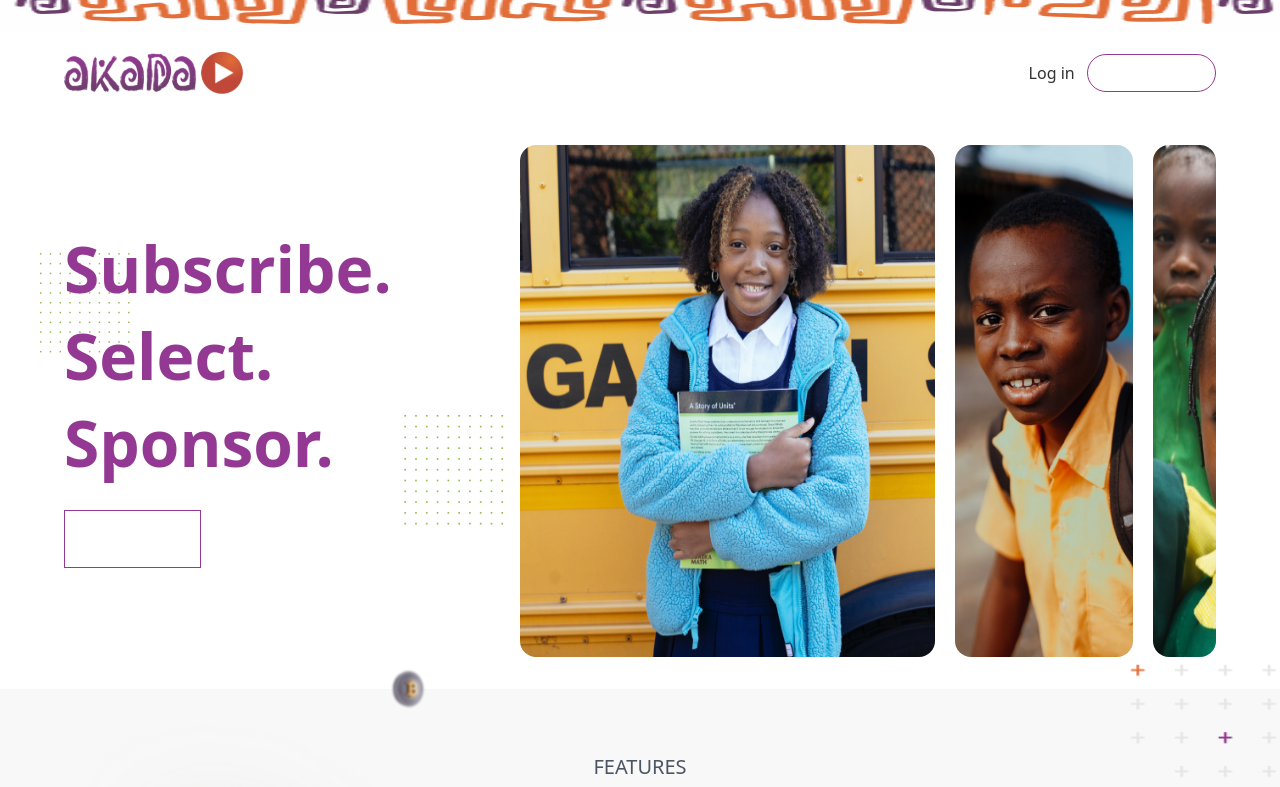
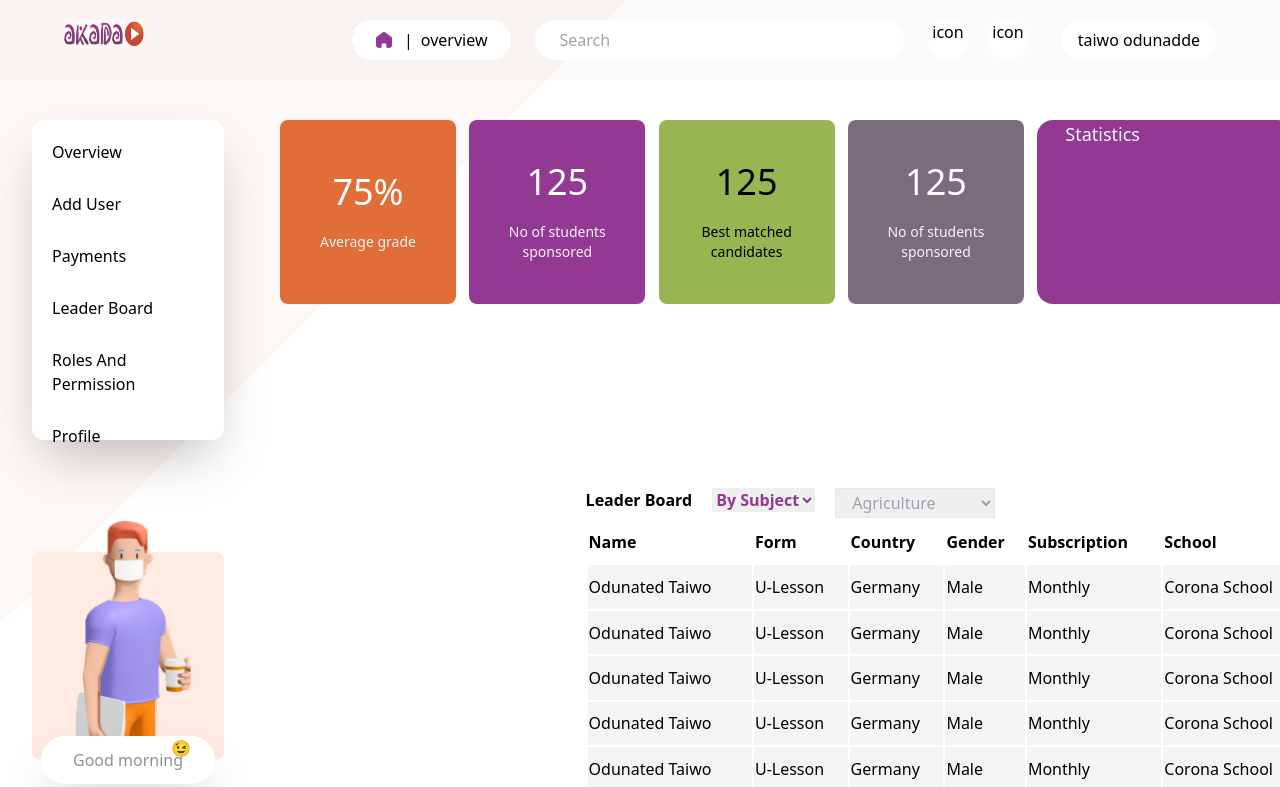
Before and after one commit to arudovwen/akada, a React (Create React App) app: page /dashboard in a window 1280 px wide. Before the commit this address led to /. Shown: the top 787 px of the page. Built offline with nearby package versions, Linux system fonts and the light colour scheme.

Commit message:
update dashboard header, layout

```diff
--- a/src/App.js
+++ b/src/App.js
@@ -16,23 +16,24 @@ export default function App() {
   return (
     <Routes>
       <Route element={<HomeLayout />}>
-        <Route path='/' element={<Landing />} />
+        <Route path="/" element={<Landing />} />
       </Route>
 
-      <Route path='/dashboard' element={<UserLayout />}>
-        <Route path='About' element={<About />} />
+      <Route  element={<UserLayout />}>
+        <Route path="/dashboard" element={<Dashboard />} />
       </Route>
-      <Route path='/getStarted' element={<Dashboard />} />
+
+
 
       <Route element={<AuthLayout />}>
-        <Route path='register' element={<RegisterAccount />} />
-        <Route path='/login' element={<LoginAccount />} />
-        <Route path='/verify-account' element={<VerifyAccount />} />
-        <Route path='/forgot-password' element={<ForgotPassword />} />
-        <Route path='/reset-password' element={<ResetPassword />} />
+        <Route path="register" element={<RegisterAccount />} />
+        <Route path="/login" element={<LoginAccount />} />
+        <Route path="/verify-account" element={<VerifyAccount />} />
+        <Route path="/forgot-password" element={<ForgotPassword />} />
+        <Route path="/reset-password" element={<ResetPassword />} />
       </Route>
 
-      <Route path='/admin' element={<AdminLayout />}>
+      <Route path="/admin" element={<AdminLayout />}>
         {/* <Route path="About" element={<About />} /> */}
       </Route>
     </Routes>
--- a/src/layouts/UserLayout.js
+++ b/src/layouts/UserLayout.js
@@ -1,20 +1,31 @@
 import { Navigate, Outlet, Link } from "react-router-dom";
 import { useAuth } from "../hooks/useAuth";
+import Header from "../pages/Dashboard/Header";
+import SideBar from "../pages/Dashboard/SideBar";
+import dash from "../images/dash.png";
 
 export const UserLayout = () => {
   const { user } = useAuth();
 
-  if (!user) {
+  if (user) {
     return <Navigate to="/" />;
   }
 
   return (
-    <div>
-      <nav>
-        <Link to="/settings">Settings</Link>
-        <Link to="/profile">Profile</Link>
-      </nav>
-      <Outlet />
+    <div className="h-screen w-screen relative overflow-hidden">
+      <img src={dash} alt="dash" className="absolute top-0 left-0 z-[1]" />
+      <div className="z-[3] w-full">
+        <Header />
+      </div>
+      <div className="flex py-10 z-[4] relative">
+        <div className="w-[20%] px-8">
+          {" "}
+          <SideBar />
+        </div>
+        <div className="w-[80%] px-6 relative z-10">
+          <Outlet />
+        </div>
+      </div>
     </div>
   );
 };
--- a/src/pages/Dashboard/Dashboard.js
+++ b/src/pages/Dashboard/Dashboard.js
@@ -1,14 +1,44 @@
-import Header from './Header';
-import Box from './Box';
 
-import Table from './Table';
+import Table from "./Table";
 
 const Dashboard = function () {
   return (
     <section>
-      <Header />
-      <Box />
-
+      <div className="w-full grid grid-cols-6 gap-x-40">
+        <div className="bg-[#E16D38] w-[11rem] h-[11.5rem] rounded-lg text-center px-8   px-8  py-12 flex items-center justify-center flex items-center justify-center">
+          <div>
+            <p className="text-white text-4xl mb-5">75%</p>
+            <p className="text-gray-100 font-thin text-sm">Average grade</p>
+          </div>
+        </div>
+        <div className="bg-[#943993] w-[11rem] h-[11.5rem] rounded-lg text-center   px-8  py-12 flex items-center justify-center">
+          <div>
+            <p className="text-white text-4xl mb-5">125</p>
+            <p className="text-gray-100 font-thin text-sm">
+              No of students sponsored
+            </p>
+          </div>
+        </div>
+        <div className="bg-[#97B550] w-[11rem] h-[11.5rem] rounded-lg text-center   px-8  py-12 flex items-center justify-center">
+          <div>
+            <p className="text-black text-4xl mb-5">125</p>
+            <p className="text-black font-thin text-sm">
+              Best matched candidates
+            </p>
+          </div>
+        </div>
+        <div className="bg-[#7A6D7B] w-[11rem] h-[11.5rem] rounded-lg text-center   px-8  py-12 flex items-center justify-center">
+          <div>
+            <p className="text-white text-4xl mb-5">125</p>
+            <p className="text-gray-100 font-thin text-sm">
+              No of students sponsored
+            </p>
+          </div>
+        </div>
+        <div className="bg-[#943993] w-[16rem] h-[11.5rem] rounded-2xl pl-7">
+          <p className="text-gray-100 text-lg">Statistics</p>
+        </div>
+      </div>
       <Table />
     </section>
   );
--- a/src/pages/Dashboard/Header.js
+++ b/src/pages/Dashboard/Header.js
@@ -1,37 +1,39 @@
-import akada from '../../images/akada-logo.png';
-import home from '../../images/home.png';
-import taiwo from '../../images/taiwo.png';
-import bag from '../../images/bag.png';
+import akada from "../../images/akada-logo.png";
+import home from "../../images/home.png";
+import taiwo from "../../images/taiwo.png";
+import bag from "../../images/bag.png";
 
 const Header = function () {
   return (
-    <section className=' bg-[#FAFAFA]'>
-      <nav className='flex py-5 container gap-x-14'>
-        <div className='w-1/5'>
-          <img src={akada} alt='logo' className='w-20 h-7' />
+    <section className="bg-[#FAFAFA] w-full">
+      <nav className="grid grid-cols-4 py-5 container ">
+        <div className="col-span-1">
+          <img src={akada} alt="logo" className="w-20 h-7" />
         </div>
 
-        <div className='w-full grid grid-cols-3   '>
-          <div className='flex gap-x-5 w-'>
-            <div className='bg-white py-2 px-6 rounded-3xl'>
-              {' '}
-              {/* <img src={home} alt='icon' className='h-2 w-2' />  */}
-              overview
+        <div className="col-span-2  z-30 mr-6">
+          <div className="flex">
+            <div className="bg-white py-2 px-6 rounded-3xl mr-6 flex items-center">
+              {" "}
+              <img src={home} alt='icon' className='h-4 w-4 mr-1' />
+              <span className="mx-2">|</span>
+              <span>overview</span>
             </div>
             <input
-              type='text'
-              placeholder='Search'
-              className='w-[10rem] rounded-2xl pl-6 py-2 '
+              type="text"
+              placeholder="Search"
+              className=" rounded-full pl-6 py-2 flex-1"
             />
           </div>
-
-          <div className='flex ml-64 '>
-            <div>icon</div>
-            <div>icon</div>
+        </div>
+        <div className="col-span-1 flex items-center justify-between">
+          <div className="flex items-center">
+            <div className="w-10 h-10 rounded-full bg-white flex item-center justify-center mr-5">icon</div>
+            <div className="w-10 h-10 rounded-full bg-white flex item-center justify-center">icon</div>
           </div>
 
-          <div className='text-right'>
-            <img src='' alt='' />
+          <div className="text-right flex items-center h-10 bg-white rounded-full px-4">
+            <img src="" alt="" />
             <p>taiwo odunadde</p>
           </div>
         </div>
--- /dev/null
+++ b/src/pages/Dashboard/SideBar.js
@@ -0,0 +1,64 @@
+import bg from "../../images/bg.png";
+import richie from "../../images/richieimage.png";
+
+const sideBar = [
+  {
+    id: 1,
+    title: "overview",
+    icon: "icon",
+  },
+
+  {
+    id: 2,
+    title: "add user",
+    icon: "icon",
+  },
+
+  {
+    id: 3,
+    title: "payments",
+    icon: "icon",
+  },
+
+  {
+    id: 4,
+    title: "leader board",
+    icon: "icon",
+  },
+
+  {
+    id: 5,
+    title: "roles and permission",
+    icon: "icon",
+  },
+
+  {
+    id: 6,
+    title: "profile",
+    icon: "icon",
+  },
+];
+
+const SideBar = function () {
+  return (
+    <section className="">
+      <div className=" bg-white shadow-2xl h-[20rem] p-5 rounded-xl  mb-28">
+        {sideBar.map((item) => {
+          return <div className="mb-7 capitalize  ">{item.title}</div>;
+        })}
+      </div>
+      <div className="rounded-lg bg-[#FFEBE2] relative h-56 max-h-52 flex justify-center">
+        <img
+          src={richie}
+          alt="richie"
+          className="h-56 mx-auto  z-10 absolute -top-8"
+        />
+        <button className="py-3  rounded-full shadow-2xl text-[#909096] bg-white px-8 z-20  absolute -bottom-6 whitespace-nowrap ">
+          Good morning <span className="absolute top-0 right-6">&#128521;</span>
+        </button>
+      </div>
+    </section>
+  );
+};
+
+export default SideBar;
--- a/src/pages/Landing/About.js
+++ b/src/pages/Landing/About.js
@@ -44,8 +44,8 @@ function About() {
           }}
         >
           <div className='grid grid-cols-4 gap-2 mt-8  mx-auto relative h-full transition duration-500'>
-            {categories.map((item) => (
-              <div className='duration-300 group bg-black/30 h-full grid items-end py-10 text-left px-5'>
+            {categories.map((item, index) => (
+              <div key={index} className='duration-300 group bg-black/30 h-full grid items-end py-10 text-left px-5'>
                 <div className='h-50 mt-auto'>
                   <h5 className='text-xl font-bold text-white mb-2 capitalize'>
                     {item.title}
--- a/src/pages/Landing/Features.js
+++ b/src/pages/Landing/Features.js
@@ -43,8 +43,8 @@ function Features() {
         </h2>
 
         <div className='grid grid-cols-4 gap-8 mt-8 lg:w-[80%] mx-auto relative'>
-          {categories.map((item) => (
-            <div className=' z-20 hover:shadow-lg hover:bg-white px-6 py-8 rounded-3xl transition ease-in-out delay-300 duration-300'>
+          {categories.map((item, index) => (
+            <div key={index} className=' z-20 hover:shadow-lg hover:bg-white px-6 py-8 rounded-3xl transition ease-in-out delay-300 duration-300'>
               <div className='p-5 bg-[#FFF1DA] rounded-t-8 rounded-b-8 w-12 h-12 flex items-center justify-center mx-auto mb-4'>
                 {' '}
                 <img src={item.img} className='w-16 h-16 mx-auto' />
```
Also changed, not shown: src/components/navigation/Footer.js (+23 -25 lines), src/images/dash.png (added).
